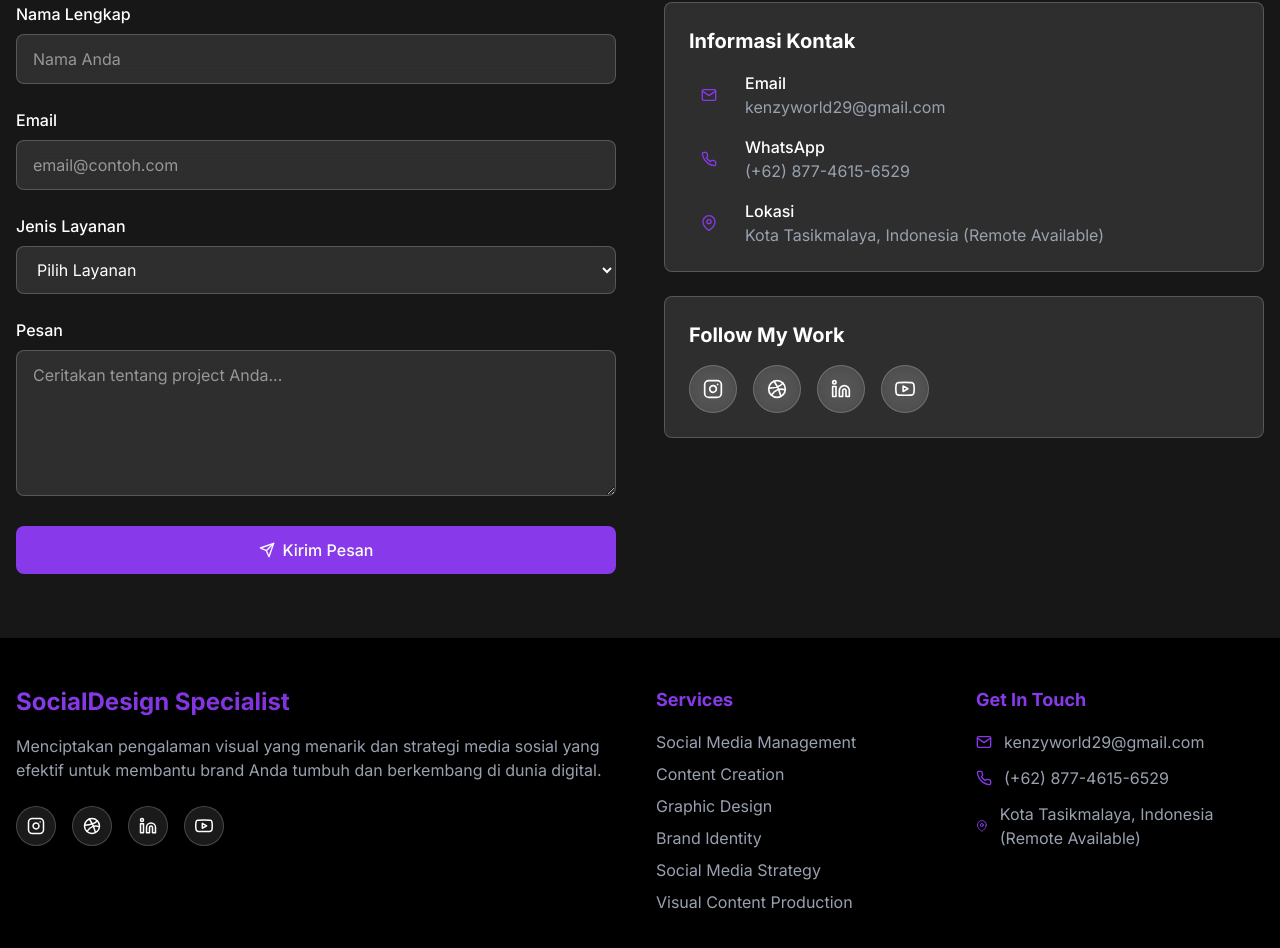
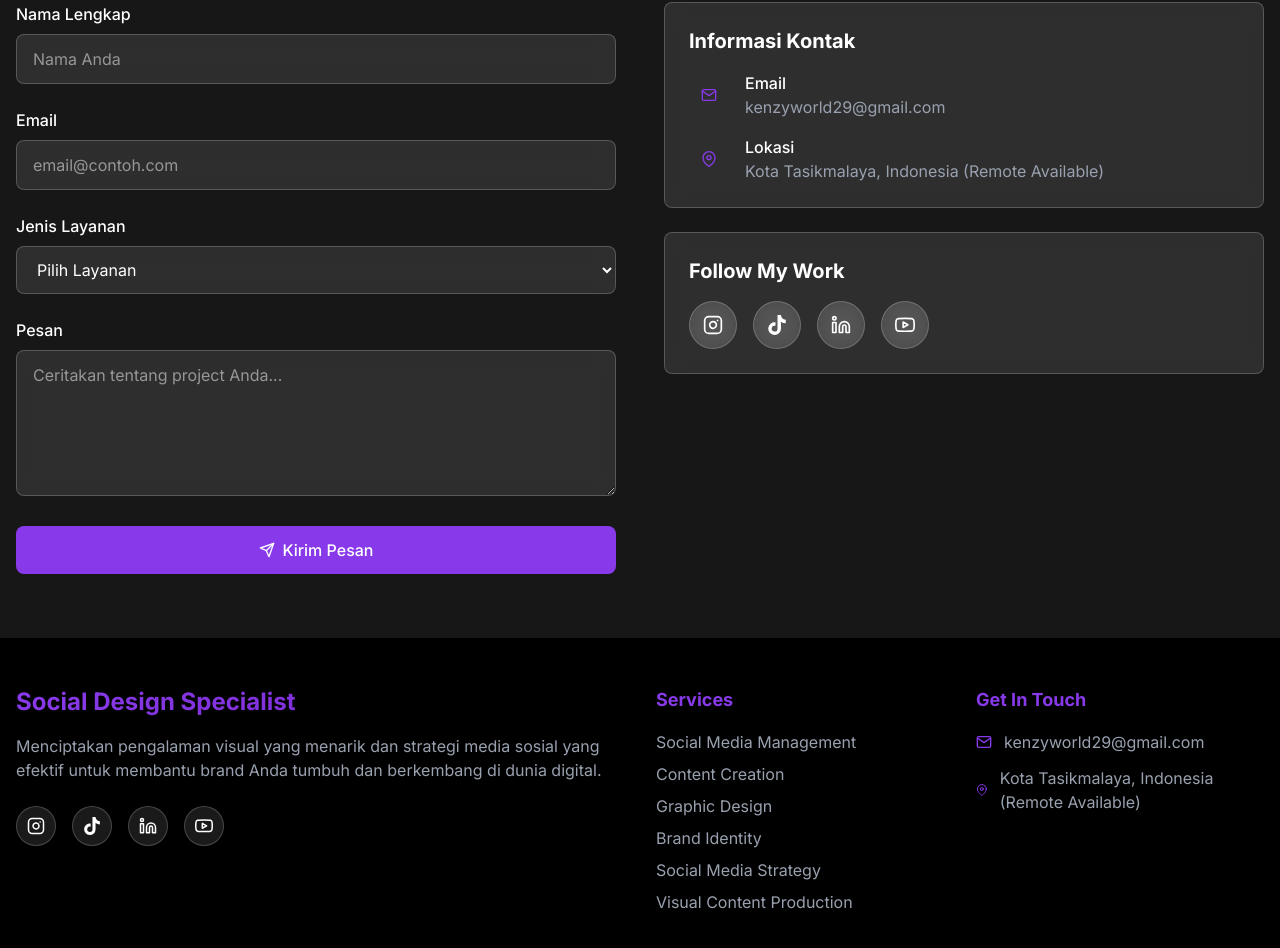
Before and after one commit to Codevora/portofolio-iam, a Next.js app: page / in a window 1280 px wide. Shown: the part 3084-4032 px from the top of the page. Built offline with nearby package versions, Linux system fonts and the light colour scheme.

Commit message:
update:profile & privacy

```diff
--- a/components/Contact.jsx
+++ b/components/Contact.jsx
@@ -2,6 +2,7 @@
 
 import Link from "next/link";
 import {useState} from "react";
+import {FaTiktok} from "react-icons/fa";
 import {
  FiMail,
  FiPhone,
@@ -223,15 +224,6 @@ export default function Contact() {
         </div>
         <div className="flex items-center">
          <div className="w-10 h-10 rounded-full bg-primary/20 flex items-center justify-center mr-4">
-          <FiPhone className="text-primary" />
-         </div>
-         <div>
-          <div className="font-medium">WhatsApp</div>
-          <div className="text-gray-400">(+62) 877-4615-6529</div>
-         </div>
-        </div>
-        <div className="flex items-center">
-         <div className="w-10 h-10 rounded-full bg-primary/20 flex items-center justify-center mr-4">
           <FiMapPin className="text-primary" />
          </div>
          <div>
@@ -254,8 +246,16 @@ export default function Contact() {
           icon: <FiInstagram />,
           url: "https://instagram.com/simp4iammm/",
          },
-         {name: "Dribbble", icon: <FiDribbble />, url: "#"},
-         {name: "LinkedIn", icon: <FiLinkedin />, url: "#"},
+         {
+          name: "Dribbble",
+          icon: <FaTiktok />,
+          url: "https://www.tiktok.com/@aidenhaileyy?_t=ZS-8zAYG4bJCRL&_r=1",
+         },
+         {
+          name: "LinkedIn",
+          icon: <FiLinkedin />,
+          url: "https://www.linkedin.com/in/ilham-ali-wardiana-46a547380?utm_source=share&utm_campaign=share_via&utm_content=profile&ut-m_medium=ios_app",
+         },
          {
           name: "YouTube",
           icon: <FiYoutube />,
@@ -267,7 +267,7 @@ export default function Contact() {
           href={social.url}
           target="_blank"
           rel="noopener noreferrer"
-          className="w-12 h-12 rounded-full glass flex items-center justify-center hover:bg-primary/20 transition-colors text-xl"
+          className="w-12 h-12 rounded-full glass flex items-center justify-center hover:bg-primary/20 hover:text-[#883aea] transition-colors text-xl"
           aria-label={social.name}>
           {social.icon}
          </Link>
--- a/components/Footer.jsx
+++ b/components/Footer.jsx
@@ -1,13 +1,12 @@
 import Link from "next/link";
 import {
  FiMail,
- FiPhone,
  FiMapPin,
  FiInstagram,
- FiDribbble,
  FiLinkedin,
  FiYoutube,
 } from "react-icons/fi";
+import {FaTiktok} from "react-icons/fa";
 
 export default function Footer() {
  const currentYear = new Date().getFullYear();
@@ -19,7 +18,7 @@ export default function Footer() {
      {/* Brand Info */}
      <div className="lg:col-span-2">
       <div className="text-2xl font-bold gradient-text mb-4">
-       SocialDesign Specialist
+       Social Design Specialist
       </div>
       <p className="text-gray-400 mb-6">
        Menciptakan pengalaman visual yang menarik dan strategi media sosial yang
@@ -32,8 +31,16 @@ export default function Footer() {
          icon: <FiInstagram />,
          url: "https://instagram.com/simp4iammm/",
         },
-        {name: "Dribbble", icon: <FiDribbble />, url: "#"},
-        {name: "LinkedIn", icon: <FiLinkedin />, url: "#"},
+        {
+         name: "Dribbble",
+         icon: <FaTiktok />,
+         url: "https://www.tiktok.com/@aidenhaileyy?_t=ZS-8zAYG4bJCRL&_r=1",
+        },
+        {
+         name: "LinkedIn",
+         icon: <FiLinkedin />,
+         url: "https://www.linkedin.com/in/ilham-ali-wardiana-46a547380?utm_source=share&utm_campaign=share_via&utm_content=profile&ut-m_medium=ios_app",
+        },
         {
          name: "YouTube",
          icon: <FiYoutube />,
@@ -45,7 +52,7 @@ export default function Footer() {
          rel="noopener noreferrer"
          key={index}
          href={social.url}
-         className="w-10 h-10 rounded-full glass flex items-center justify-center hover:bg-primary/20 transition-colors text-lg"
+         className="w-10 h-10 rounded-full glass flex items-center justify-center hover:bg-[#883aea] hover:text-[#883aea] transition-colors text-lg"
          aria-label={social.name}>
          {social.icon}
         </Link>
@@ -68,7 +75,7 @@ export default function Footer() {
         <li key={index}>
          <Link
           href="#services"
-          className="text-gray-400 hover:text-primary transition-colors">
+          className="text-gray-400 hover:text-[#883aea] transition-colors">
           {service}
          </Link>
         </li>
@@ -83,10 +90,6 @@ export default function Footer() {
        <div className="flex items-center">
         <FiMail className="mr-3 text-primary" />
         <span className="text-gray-400">kenzyworld29@gmail.com</span>
-       </div>
-       <div className="flex items-center">
-        <FiPhone className="mr-3 text-primary" />
-        <span className="text-gray-400">(+62) 877-4615-6529</span>
        </div>
        <div className="flex items-center">
         <FiMapPin className="mr-3 text-primary" />
--- a/components/Header.jsx
+++ b/components/Header.jsx
@@ -108,6 +108,11 @@ export default function Header() {
         onClick={() => setIsMenuOpen(false)}>
         <FiMail className="mr-2" /> Contact
        </Link>
+       <button
+        onClick={handleDownloadCV}
+        className="hover:text-[#883aea] transition-colors flex items-center bg-transparent border-none cursor-pointer">
+        <FiDownload className="mr-1" /> Download CV
+       </button>
       </div>
      </nav>
     )}
```
